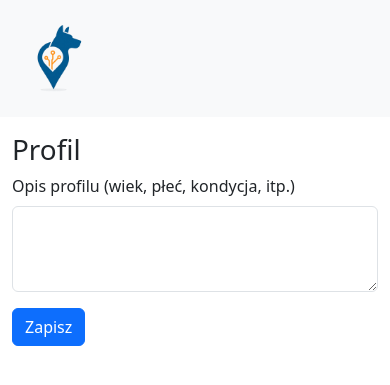
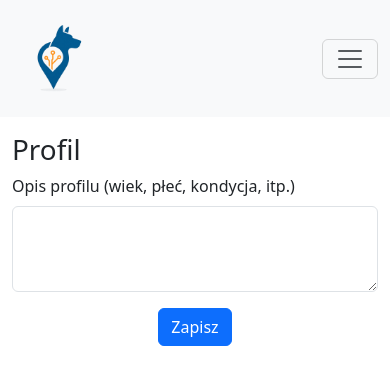
Before and after one commit to dzemeuksis/Straznik, a Flask app: page /profile in a window 390 px wide. Shown: the top 385 px of the page. Run offline with Flask 2, Linux system fonts and the light colour scheme.

Commit message:
dostosowanie menu do mobile

```diff
--- a/templates/base.html
+++ b/templates/base.html
@@ -14,7 +14,10 @@
         <a class="navbar-brand" href="{{ url_for('main.index') }}">
           <img src="{{ url_for('static', filename='logo.png') }}" alt="Strażnik" height="90" class="d-inline-block align-text-top">
         </a>
-        <div class="collapse navbar-collapse">
+        <button class="navbar-toggler" type="button" data-bs-toggle="collapse" data-bs-target="#navbarNav" aria-controls="navbarNav" aria-expanded="false" aria-label="Przełącz nawigację">
+          <span class="navbar-toggler-icon"></span>
+        </button>
+        <div class="collapse navbar-collapse" id="navbarNav">
           <ul class="navbar-nav me-auto mb-2 mb-lg-0">
             <li class="nav-item">
               <a class="nav-link text-danger fw-bold" href="{{ url_for('main.report') }}">Zgłoś</a>
--- a/templates/profile.html
+++ b/templates/profile.html
@@ -6,6 +6,6 @@
     <label for="profile_text" class="form-label">Opis profilu (wiek, płeć, kondycja, itp.)</label>
     <textarea class="form-control" name="profile_text" id="profile_text" rows="3">{{ profile_text or '' }}</textarea>
   </div>
-  <button type="submit" class="btn btn-primary">Zapisz</button>
+  <button type="submit" class="btn btn-primary d-block mx-auto">Zapisz</button>
 </form>
 {% endblock %}
--- a/templates/report_detail.html
+++ b/templates/report_detail.html
@@ -109,7 +109,7 @@
         <div class="mb-2">
           <textarea class="form-control" name="user_description" rows="2" placeholder="Dodaj opis">{{ entry.user_description }}</textarea>
         </div>
-        <button type="submit" class="btn btn-secondary btn-sm">Zapisz opis</button>
+        <button type="submit" class="btn btn-secondary btn-sm d-block mx-auto">Zapisz opis</button>
       </form>
     </div>
   </div>
```
